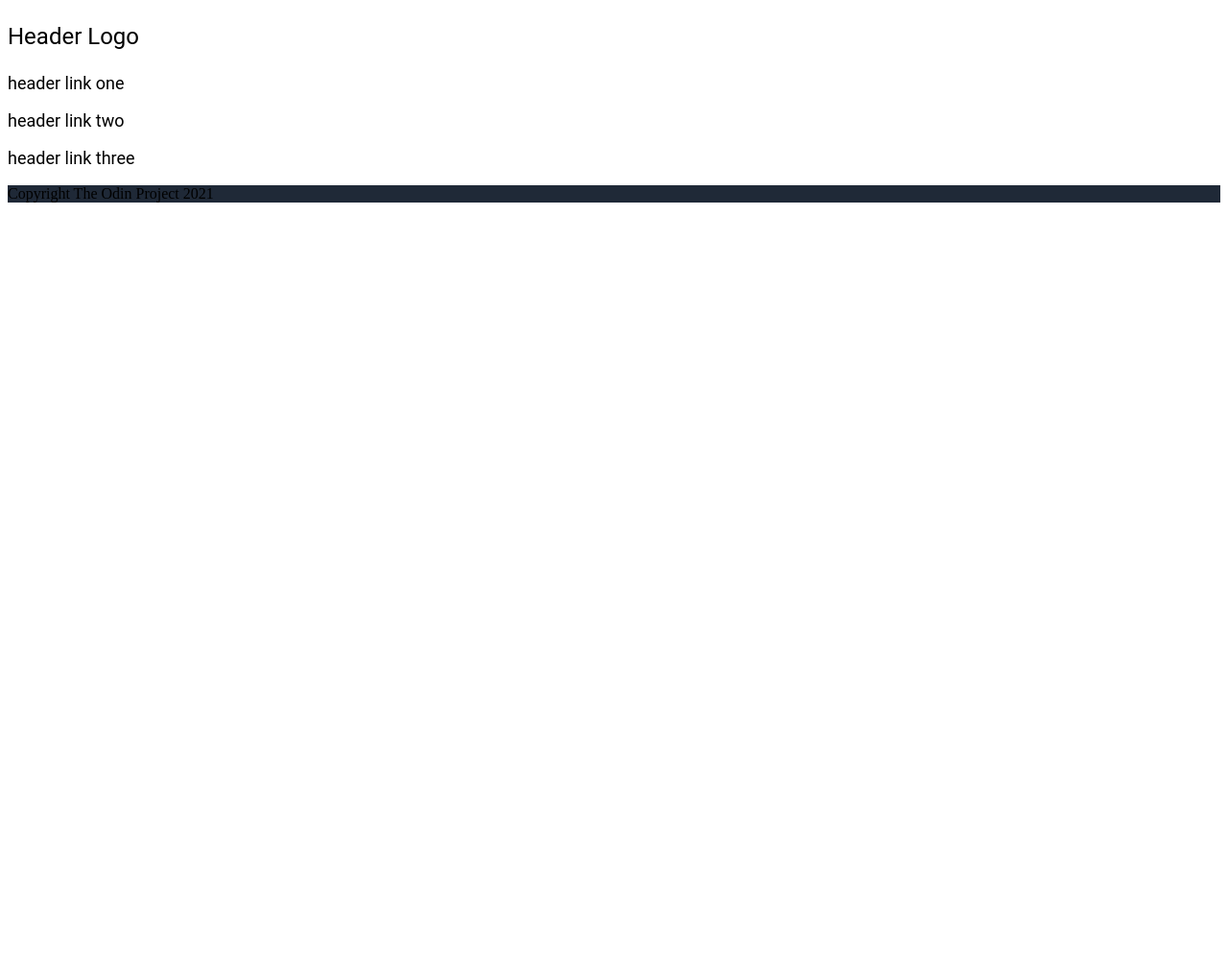
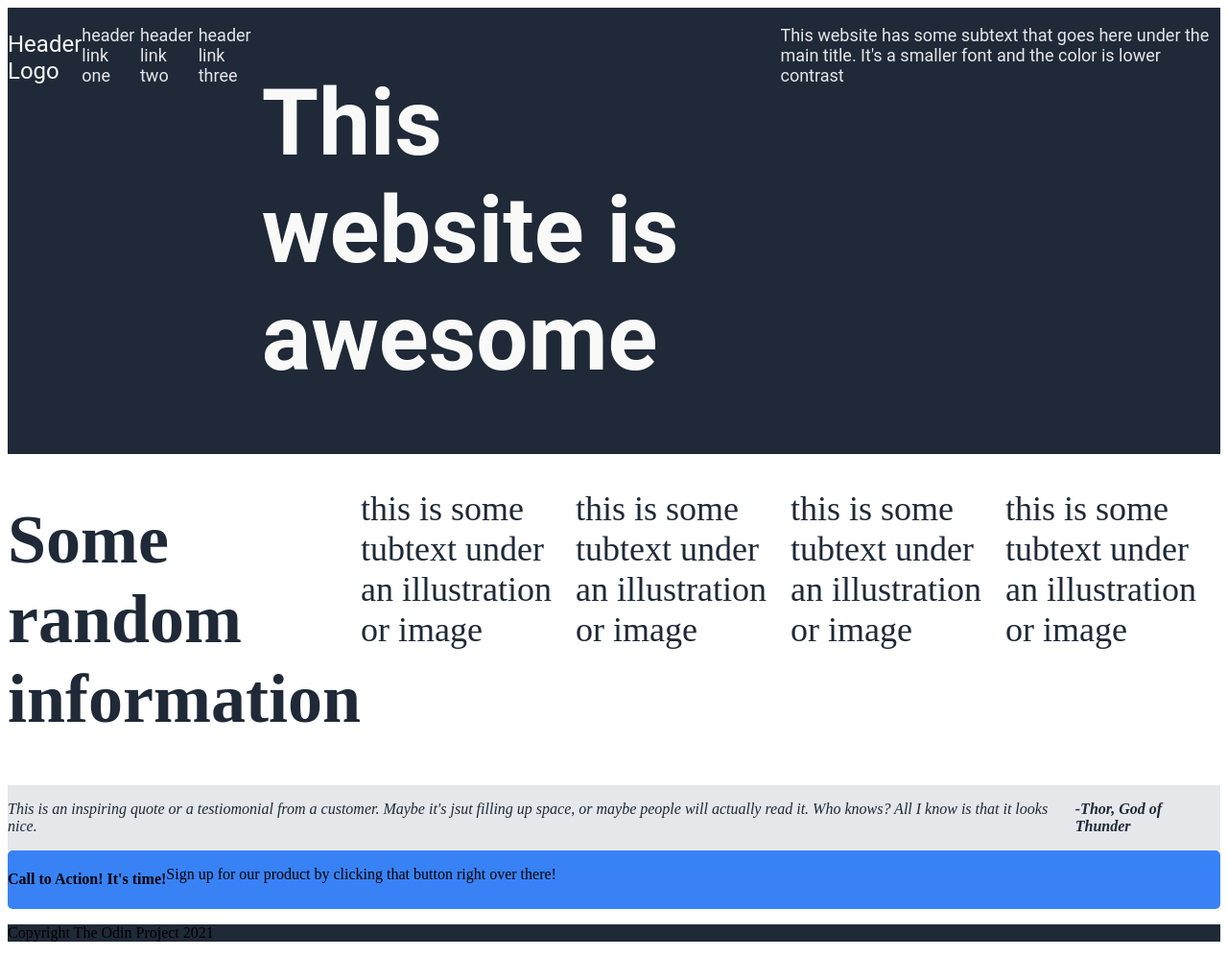
Before and after one commit to CypherWyrm/odin-landing-page, a plain HTML site: page index.html in a window 1280 px wide. Shown: the whole page at 96% size. Before the commit the page ends 800 px from the top, so only its background shows below. Drawn offline with Linux system fonts and the light colour scheme.

Commit message:
started flexbox positioning and filled in majority of content for webpage

```diff
--- a/index.html
+++ b/index.html
@@ -6,16 +6,36 @@
     <link rel="stylesheet" href="styles.css">
     <title>odin-landing-page</title>
 </head>
-<header>
-    <p>Header Logo</p>
-    <div class="header-links">
-        <p>header link one</p>
-        <p>header link two</p>
-        <p>header link three</p>
+<body>
+    <div class ="hero">
+        <div class="header">
+            <p>Header Logo</p>
+        </div>
+        <div class="header-links">
+            <p>header link one</p>
+            <p>header link two</p>
+            <p>header link three</p>
+        </div>
+        <h1>This website is awesome</h1>
+        <div class="hero-secondary">
+            <p>This website has some subtext that goes here under the main title. It's a smaller font and the color is lower contrast</p>
+        </div>
     </div>
-</header>
-<body>
-
+    <div class ="information">
+        <h1>Some random information</h1>
+        <p>this is some tubtext under an illustration or image</p>
+        <p>this is some tubtext under an illustration or image</p>
+        <p>this is some tubtext under an illustration or image</p>
+        <p>this is some tubtext under an illustration or image</p>
+    </div>
+    <div class ="quote">
+        <p>This is an inspiring quote or a testiomonial from a customer. Maybe it's jsut filling up space, or maybe people will  actually read it. Who knows? All I know is that it looks nice.</p>
+        <p><b>-Thor, God of Thunder</b></p>
+    </div>
+    <div class ="call-to-action">
+        <h4>Call to Action! It's time!</h4>
+        <p>Sign up for our product by clicking that button right over there!</p>
+    </div>
 
 </body>
 <footer>
--- a/styles.css
+++ b/styles.css
@@ -1,12 +1,41 @@
-header {
-    font-size: 24px;
+.hero {
+    display: flex;
+    background-color: #1F2937;
     font-family: "roboto";
-    /* color: #f9faf8; */
+    font-size: 48px;
+    color: #f9faf8;
 }
 
-.header-links {
+.header {
+    display: flex;
+    font-size: 24px;
+    background-color: #1F2937;
+
+}
+
+.header-links, .hero-secondary {
+    display: flex;
     font-size: 18px;
-    /* color: #E5E7EB; */
+    color: #E5E7EB;
+}
+
+.information {
+    display: flex;
+    font-size: 36px;
+    color: #1F2937;
+}
+
+.quote {
+    display: flex;
+    background-color: #E5E7EB;
+    font-style: italic;
+    color: #1F2937;
+}
+
+.call-to-action {
+    display: flex;
+    background-color: #3882f6;
+    border-radius: 5px;
 }
 
 footer {
```
